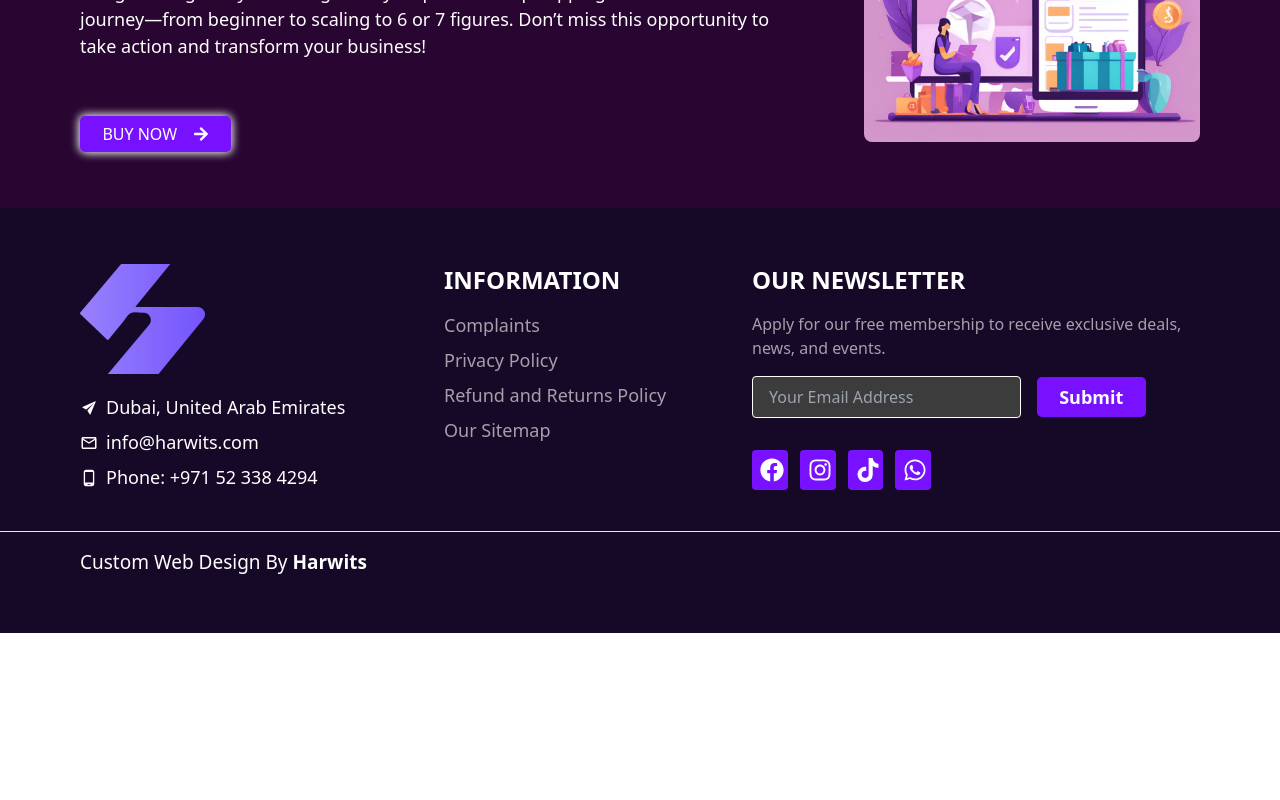
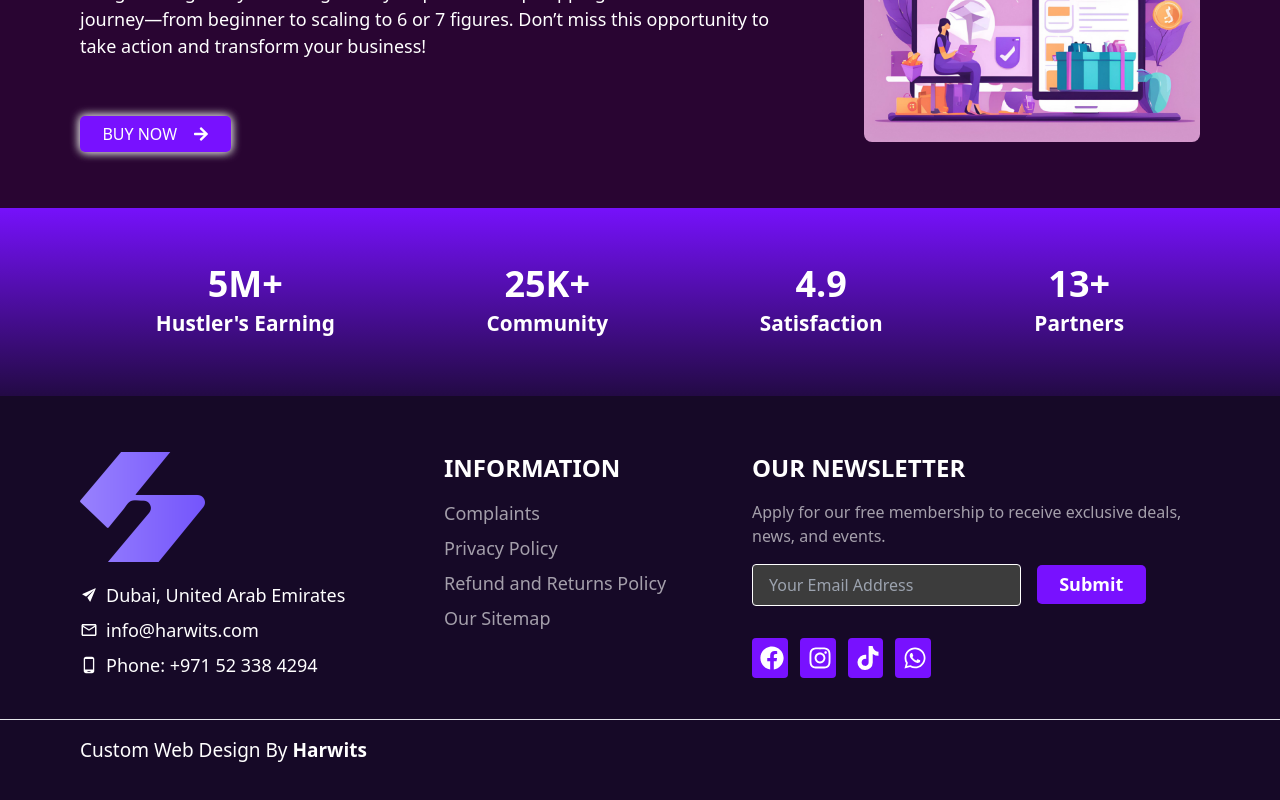
Before and after one commit to hussain1039/harwits, a React (Create React App) app: page / in a window 1280 px wide. Shown: the part 4041-4841 px from the top of the page. Before the commit the page ends 4674 px from the top, so only its background shows below. Built offline with nearby package versions, Linux system fonts and the light colour scheme.

Commit message:
counter section complete

```diff
--- a/package.json
+++ b/package.json
@@ -7,10 +7,12 @@
     "@testing-library/react": "^13.4.0",
     "@testing-library/user-event": "^13.5.0",
     "react": "^18.3.1",
+    "react-countup": "^6.5.3",
     "react-dom": "^18.3.1",
     "react-icons": "^5.3.0",
     "react-router-dom": "^6.26.2",
     "react-scripts": "5.0.1",
+    "react-scroll-trigger": "^0.6.14",
     "web-vitals": "^2.1.4"
   },
   "scripts": {
--- /dev/null
+++ b/src/Components/CounterUpSection.jsx
@@ -0,0 +1,54 @@
+import React, { useState } from 'react'
+import CountUp from 'react-countup';
+import ScrollTrigger from 'react-scroll-trigger';
+
+const data = [
+  {
+    id: 1,
+    count: 'M+',
+    text: "Hustler's Earning",
+    end: 5
+  },
+  {
+    id: 2,
+    count: 'K+',
+    text: "Community",
+    end: 25
+  },
+  {
+    id: 3,
+    count: '.9',
+    text: "Satisfaction",
+    end: 4
+  },
+  {
+    id: 4,
+    count: '+',
+    text: "Partners",
+    end: 13
+  },
+]
+
+const CounterUpSection = () => {
+  const [counter, setCounter] = useState(false);
+  return (
+    <ScrollTrigger onEnter={() => setCounter(true)} onExit={() => setCounter(false)}>
+      <div className='bg-gradient-to-b from-[#7611fb] to-[#230a45] py-[3rem] lg:py-[3.5rem]'>
+        <div className='container flex justify-around text-center text-white'>
+          {
+            data.map((data) => {
+              return (
+                <div key={data.id}>
+                  <h1 className='text-4xl font-bold'>{counter && <CountUp start={0} end={data.end} duration={3} delay={0} />}{data.count}</h1>
+                  <h2 className='text-[1.3rem] font-semibold mt-1'>{data.text}</h2>
+                </div>
+              )
+            })
+          }
+        </div>
+      </div>
+    </ScrollTrigger>
+  )
+}
+
+export default CounterUpSection;
--- a/src/Pages/Home.jsx
+++ b/src/Pages/Home.jsx
@@ -4,6 +4,7 @@ import About from '../Components/About';
 import HeroSection from '../Components/HeroSection';
 import OurMissionSection from '../Components/OurMissionSection';
 import DropShipping from '../Components/DropShipping';
+import CounterUpSection from '../Components/CounterUpSection';
 
 function Home() {
   return (
@@ -13,6 +14,7 @@ function Home() {
       <Curriculum />
       <OurMissionSection />
       <DropShipping />
+      <CounterUpSection />
     </>
   )
 }
```
Also changed, not shown: 1 other file (tests, documents, lock files or other folders).
